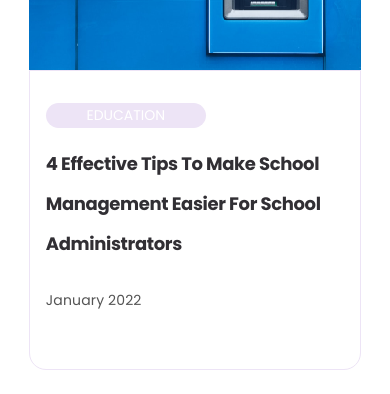
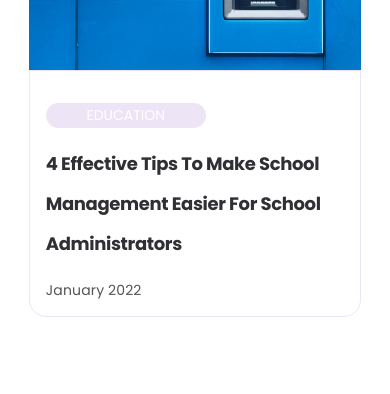
Before and after one commit to ejezie/Segmark, a React (Create React App) app: page /blog in a window 390 px wide. Shown: the part 430-824 px from the top of the page. Built offline with nearby package versions, Linux system fonts and the light colour scheme.

Commit message:
adjustment

```diff
--- a/src/styles/blog.scss
+++ b/src/styles/blog.scss
@@ -30,6 +30,10 @@
         min-height: 300px;
         padding-top: 2rem;
         border-radius: 0 0 17px 17px;
+         @media (max-width: 400px) {
+            min-height: fit-content;
+            padding-bottom: 1rem;
+          }
         .btn {
           background: #ede4f6;
           border-radius: 20px;
@@ -56,6 +60,10 @@
             font-size: 18px;
             min-height: 130px;
           }
+          @media (max-width: 400px) {
+            font-size: 18px;
+            min-height: fit-content;
+          }
         }
         .date-text {
           font-size: 14px;
```
